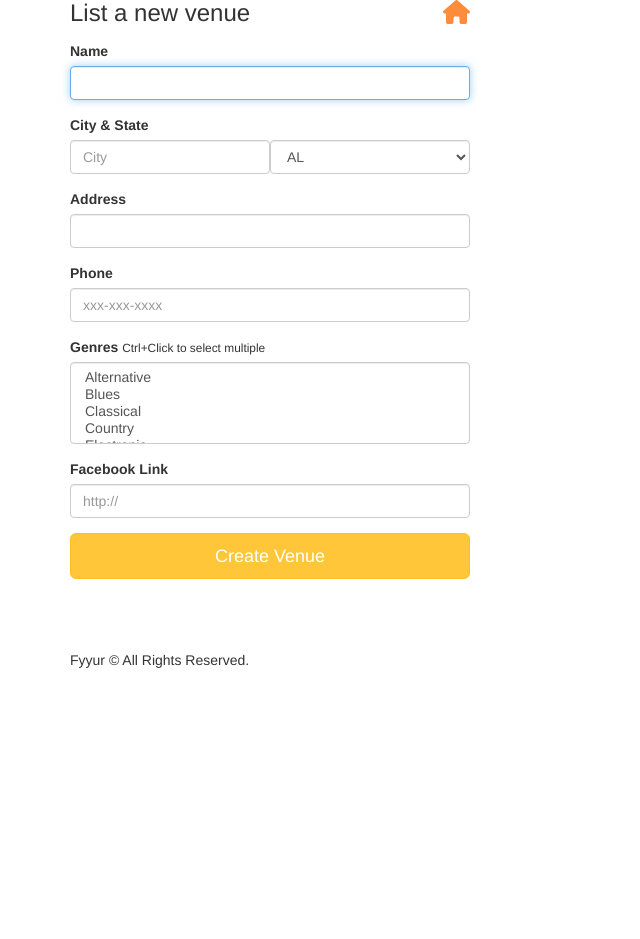
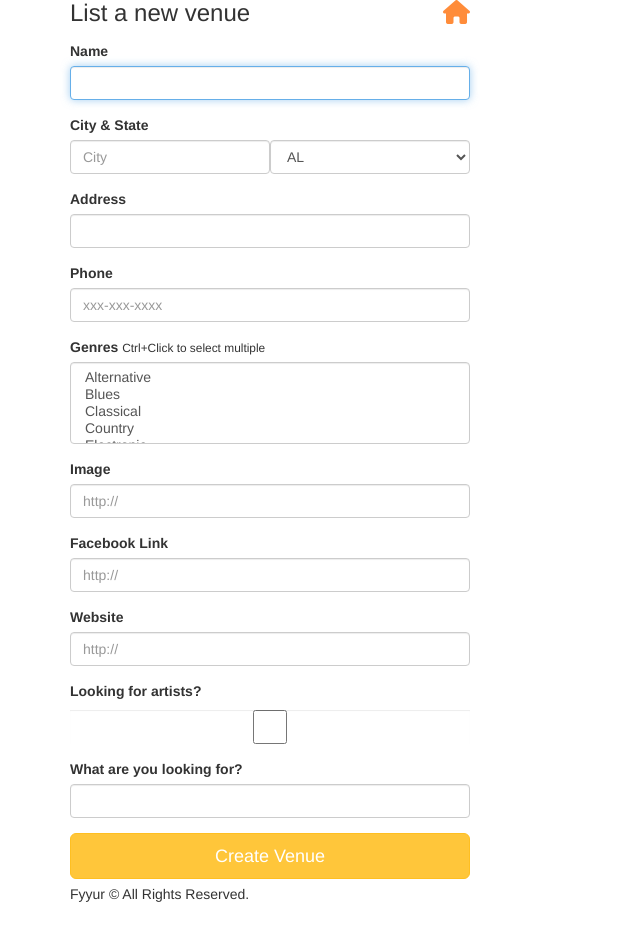
Before and after one commit to raghuchandan1/Fyyur, a Flask app: page /venues/create in a window 1280 px wide. Shown: the part 95-1034 px from the top of the page, without its empty margins (0-640 px from the left). Before the commit the page ends 763 px from the top, so only its background shows below. Run offline with Flask 2, Linux system fonts and the light colour scheme; some libraries are stand-ins or nearby versions.

Commit message:
feat: Edited the create venue form to include new fields fix: Crash on creating a new venue

```diff
--- a/starter_code/config.py
+++ b/starter_code/config.py
@@ -10,4 +10,4 @@ DEBUG = True
 
 
 # DONE IMPLEMENT DATABASE URL
-SQLALCHEMY_DATABASE_URI = 'postgresql://postgres@localhost:5432/postgres'
+SQLALCHEMY_DATABASE_URI = 'postgresql://postgres:Postgres@1@localhost:5432/postgres'
--- a/starter_code/templates/forms/new_venue.html
+++ b/starter_code/templates/forms/new_venue.html
@@ -33,9 +33,25 @@
         {{ form.genres(class_ = 'form-control', placeholder='Genres, separated by commas', autofocus = true) }}
       </div>
       <div class="form-group">
+        <label for="image_link">Image</label>
+        {{ form.image_link(class_ = 'form-control', placeholder='http://', autofocus = true) }}
+      </div>
+      <div class="form-group">
           <label for="facebook_link">Facebook Link</label>
           {{ form.facebook_link(class_ = 'form-control', placeholder='http://', autofocus = true) }}
-        </div>
+      </div>
+      <div class="form-group">
+      <label for="website">Website</label>
+      {{ form.website(class_ = 'form-control', placeholder='http://', autofocus = true) }}
+      </div>
+      <div class="form-group">
+       <label for="seeking_talent">Looking for artists?</label>
+       {{ form.seeking_talent(class_ = 'form-control', autofocus = true) }}
+      </div>
+      <div class="form-group">
+        <label for="seeking_description">What are you looking for?</label>
+        {{ form.seeking_description(class_ = 'form-control', autofocus = true) }}
+      </div>
       <input type="submit" value="Create Venue" class="btn btn-primary btn-lg btn-block">
     </form>
   </div>
```
